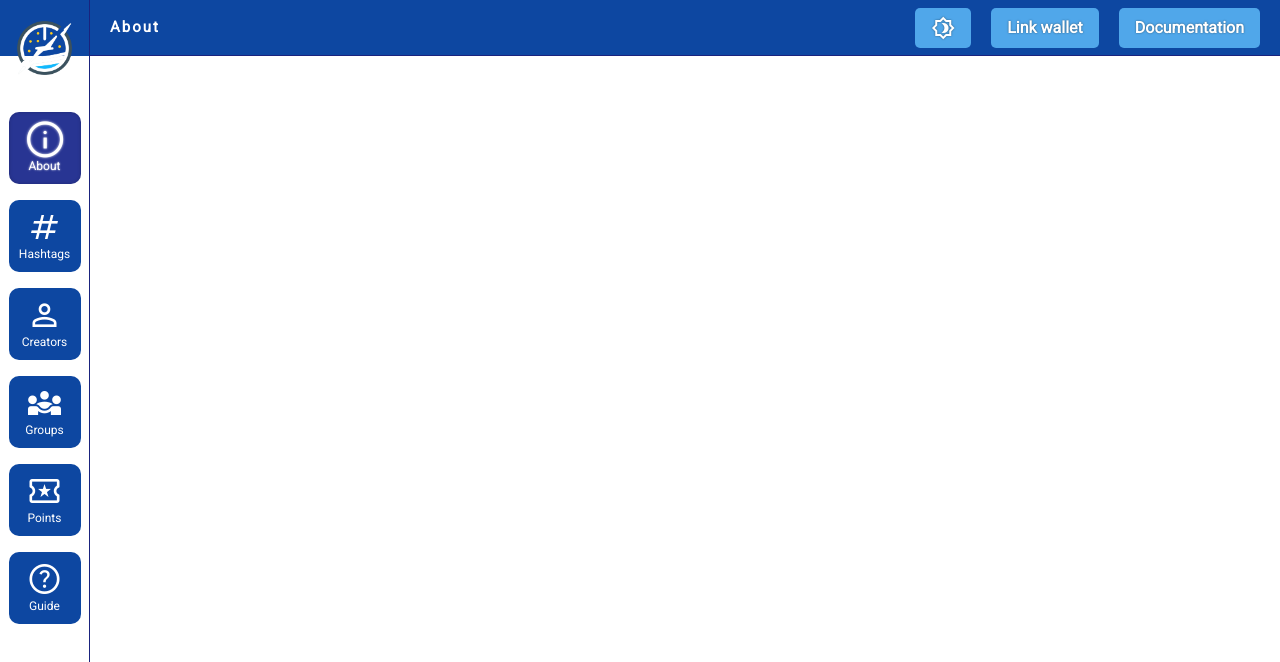
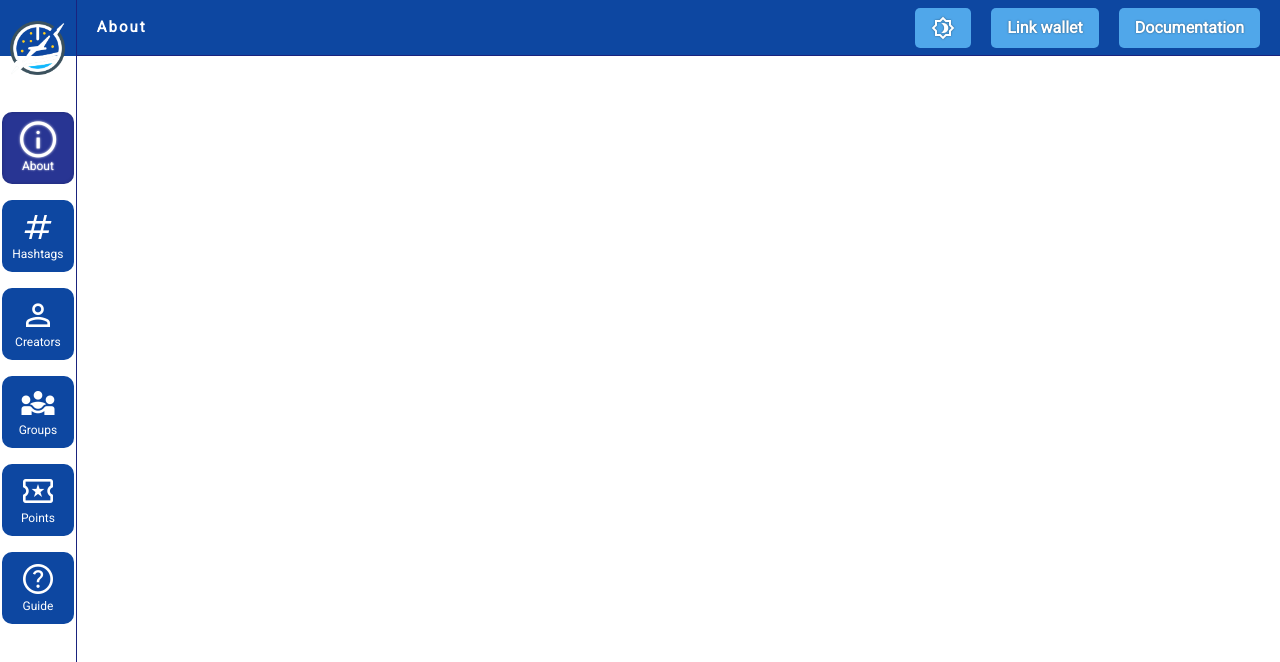
Before and after one commit to takosenpai2687/thunderdome-remastered, a Vue app: page / in a window 1280 px wide. Shown: the top 662 px of the page. Built offline with nearby package versions, Linux system fonts and the light colour scheme.

Commit message:
fix: update navbar width

```diff
--- a/src/layouts/MainLayout.vue
+++ b/src/layouts/MainLayout.vue
@@ -20,7 +20,8 @@
                     class="icon material-icon material-symbols-outlined notranslate component">diversity_3</span>Groups
             </RouterLink>
             <RouterLink class="menu points" :class="{ active: currentPageName === 'Points' }" to="/points">
-                <span class="icon material-icon material-symbols-outlined notranslate component">local_activity</span>Points
+                <span
+                    class="icon material-icon material-symbols-outlined notranslate component">local_activity</span>Points
             </RouterLink>
             <RouterLink class="menu guide" :class="{ active: currentPageName === 'Guide' }" to="/guide">
                 <span class="icon material-icon material-symbols-outlined notranslate component">
@@ -139,6 +140,8 @@ export default {
 </script>
 
 <style lang="scss" scoped>
+$nav-width: 6.4rem;
+
 @keyframes fadeIn {
     from {
         opacity: 0;
@@ -166,7 +169,7 @@ export default {
         align-items: center;
         justify-content: flex-start;
         gap: 16px;
-        width: 90px;
+        width: $nav-width;
         border-right: 1px solid var(--line-color);
 
         .logo {
@@ -225,7 +228,7 @@ export default {
 
     main {
         height: 100%;
-        padding-left: 90px;
+        padding-left: $nav-width;
         padding-top: 56px;
         display: flex;
         overflow: hidden;
@@ -234,10 +237,10 @@ export default {
             position: fixed;
             z-index: 1;
             top: 0;
-            left: 90px;
+            left: $nav-width;
             border-bottom: 1px solid var(--line-color);
             height: 56px;
-            width: calc(100% - 90px);
+            width: calc(100% - $nav-width);
             font-size: 16px;
             display: flex;
             align-items: center;
```
